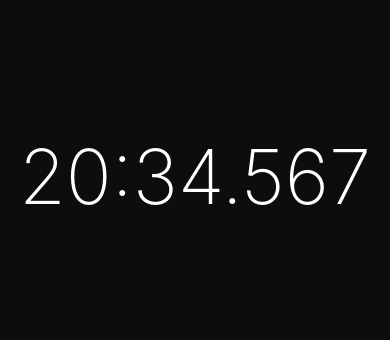
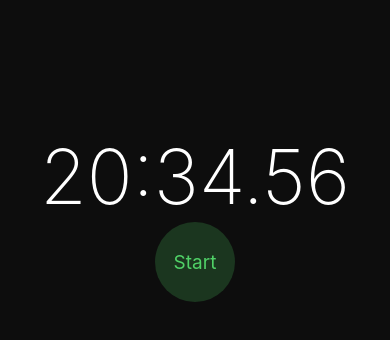
Before and after one commit to grantalf/WatchTrain, a React Native app: screen / in a window 390 px wide. Shown: the top 340 px of the page. Built offline with nearby package versions, Linux system fonts and the light colour scheme.

Commit message:
formatted time display

```diff
--- a/App.js
+++ b/App.js
@@ -10,10 +10,19 @@ const DATA = {
 
 function Timer({interval}) {
   const duration = moment.duration(interval);
+  const centiseconds = Math.floor(duration.milliseconds() / 10);
   return (
     <Text style={styles.timer}>
-      {duration.minutes()}:{duration.seconds()}.{duration.milliseconds()}
+      {duration.minutes()}:{duration.seconds()}.{centiseconds}
     </Text>
+  )
+}
+
+function RoundButton({title, color, background}) {
+  return (
+    <View style={[styles.button, {backgroundColor: background}]}>
+      <Text style={[styles.buttonTitle, {color}]}>{title}</Text>
+    </View>
   )
 }
 
@@ -21,6 +30,7 @@ export default function App() {
   return (
     <View style={styles.container}>
       <Timer interval={DATA.timer} />
+      <RoundButton title='Start'color='#50D167' background='#1B361F'/>
     </View>
   );
 }
@@ -36,5 +46,15 @@ const styles = StyleSheet.create({
     color: '#FFFFFF',
     fontSize: 76,
     fontWeight: '200'
+  },
+  button: {
+    width: 80,
+    height: 80,
+    borderRadius: 40,
+    justifyContent: 'center',
+    alignItems: 'center',
+  },
+  buttonTitle: {
+    fontSize: 19
   }
 });
```
